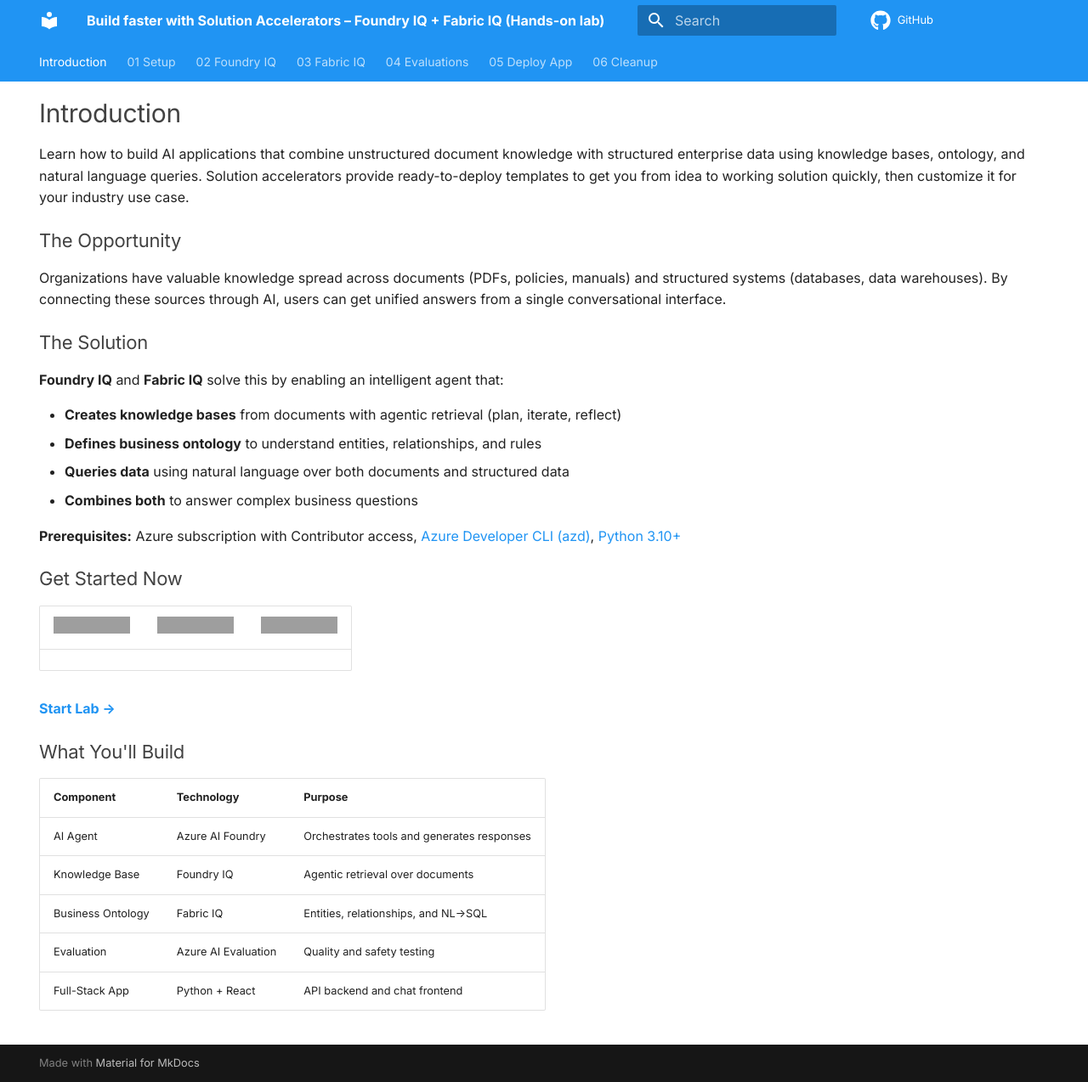
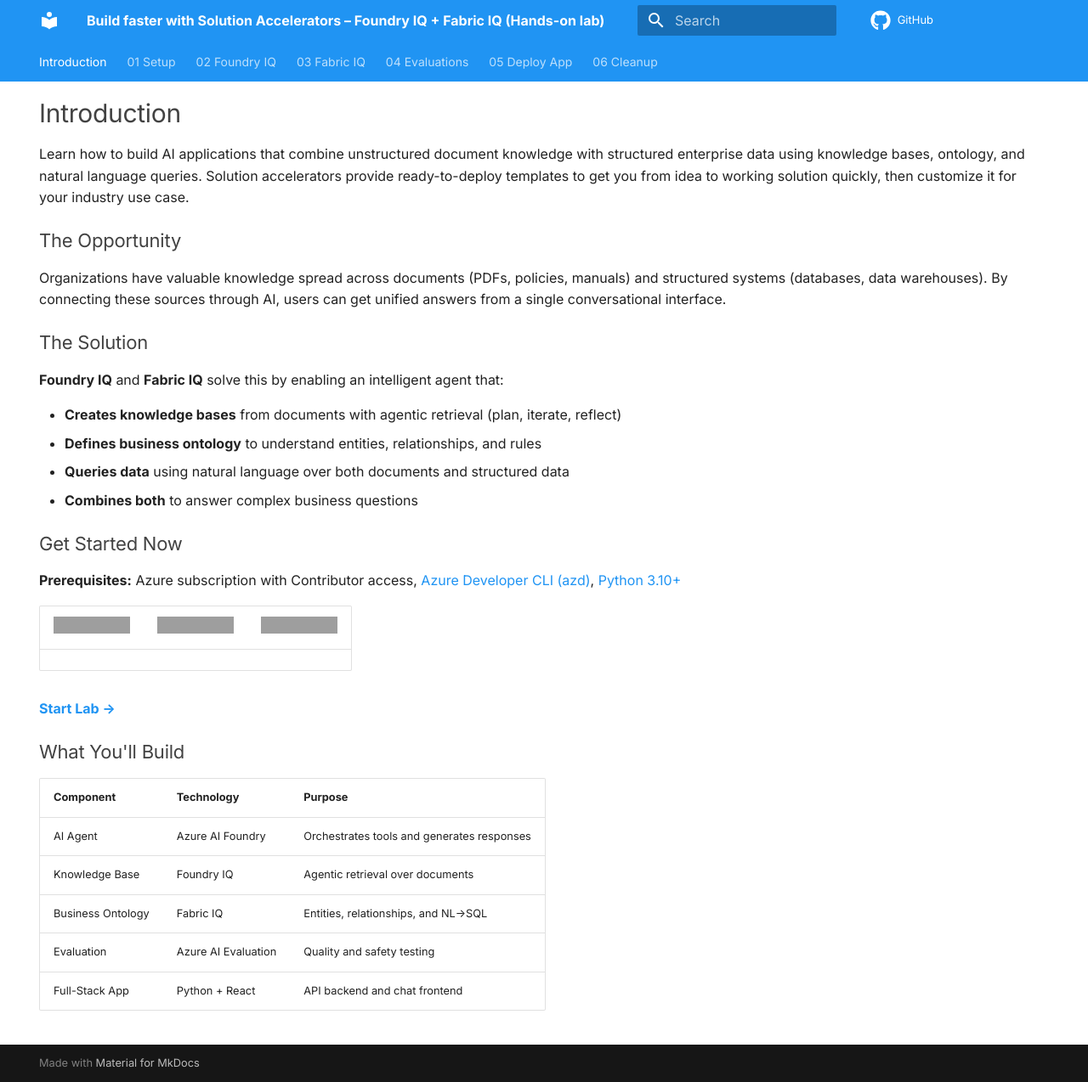
Before and after one commit to nchandhi/nc-iq-tc, an MkDocs documentation site: the page built from docs/docs/index.md, in a window 1280 px wide and 1274 px high. Shown: the whole window at 85% size. Built offline with MkDocs 1.6.1 and Material for MkDocs 9.7.7, drawn with Linux system fonts in a browser that asks for light colours; comment, search, counter and statistics services are not loaded; grey boxes are pictures that could not be loaded.

```diff
--- a/docs/docs/index.md
+++ b/docs/docs/index.md
@@ -19,9 +19,9 @@ Organizations have valuable knowledge spread across documents (PDFs, policies, m
 - **Queries data** using natural language over both documents and structured data
 - **Combines both** to answer complex business questions
 
+## Get Started Now
+
 **Prerequisites:** Azure subscription with Contributor access, [Azure Developer CLI (azd)](https://learn.microsoft.com/azure/developer/azure-developer-cli/install-azd), [Python 3.10+](https://www.python.org/downloads/)
-
-## Get Started Now
 
 | [![Open in GitHub Codespaces](https://github.com/codespaces/badge.svg)](https://codespaces.new/nchandhi/nc-iq-tc) | [![Open in Dev Containers](https://img.shields.io/static/v1?style=for-the-badge&label=Dev%20Containers&message=Open&color=blue&logo=visualstudiocode)](https://vscode.dev/redirect?url=vscode://ms-vscode-remote.remote-containers/cloneInVolume?url=https://github.com/nchandhi/nc-iq-tc) | [![Open in VS Code Web](https://img.shields.io/static/v1?style=for-the-badge&label=VS%20Code%20(Web)&message=Open&color=blue&logo=visualstudiocode)](https://vscode.dev/github/nchandhi/nc-iq-tc) |
 |---|---|---|
```
